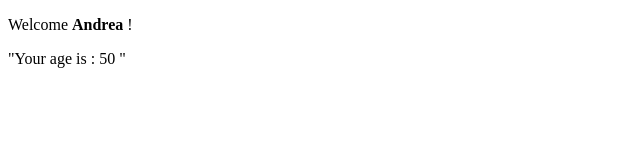
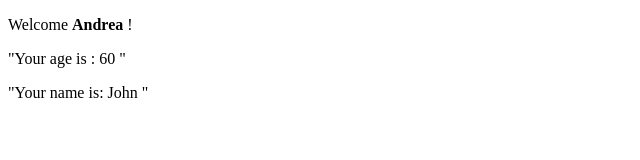
Before and after one commit to Simonedamb/React-exercises, a React (Create React App) app: page / in a window 1280 px wide. Shown: the top 160 px of the page, without its empty margins (0-640 px from the left). Built offline with nearby package versions, Linux system fonts and the light colour scheme.

Commit message:
conditional-rendering-04

```diff
--- a/src/Age.js
+++ b/src/Age.js
@@ -4,8 +4,13 @@ class Age extends React.Component {
   render() {
     return (
       <div>
-        {this.props.age > 18 && this.props.age < 65 ? (
-          <p>"Your age is : {this.props.age} "</p>
+        {this.props.age > 18 &&
+        this.props.age < 65 &&
+        this.props.name === "John" ? (
+          <div>
+            <p>"Your age is : {this.props.age} "</p>
+            <p>"Your name is: {this.props.name} "</p>
+          </div>
         ) : null}
       </div>
     );
--- a/src/Welcome.js
+++ b/src/Welcome.js
@@ -8,7 +8,7 @@ class Welcome extends React.Component {
         <p>
           Welcome <strong>{this.props.name}</strong> !
         </p>
-        <Age age={50} />
+        <Age age={60} name="John" />
       </div>
     );
   }
```
